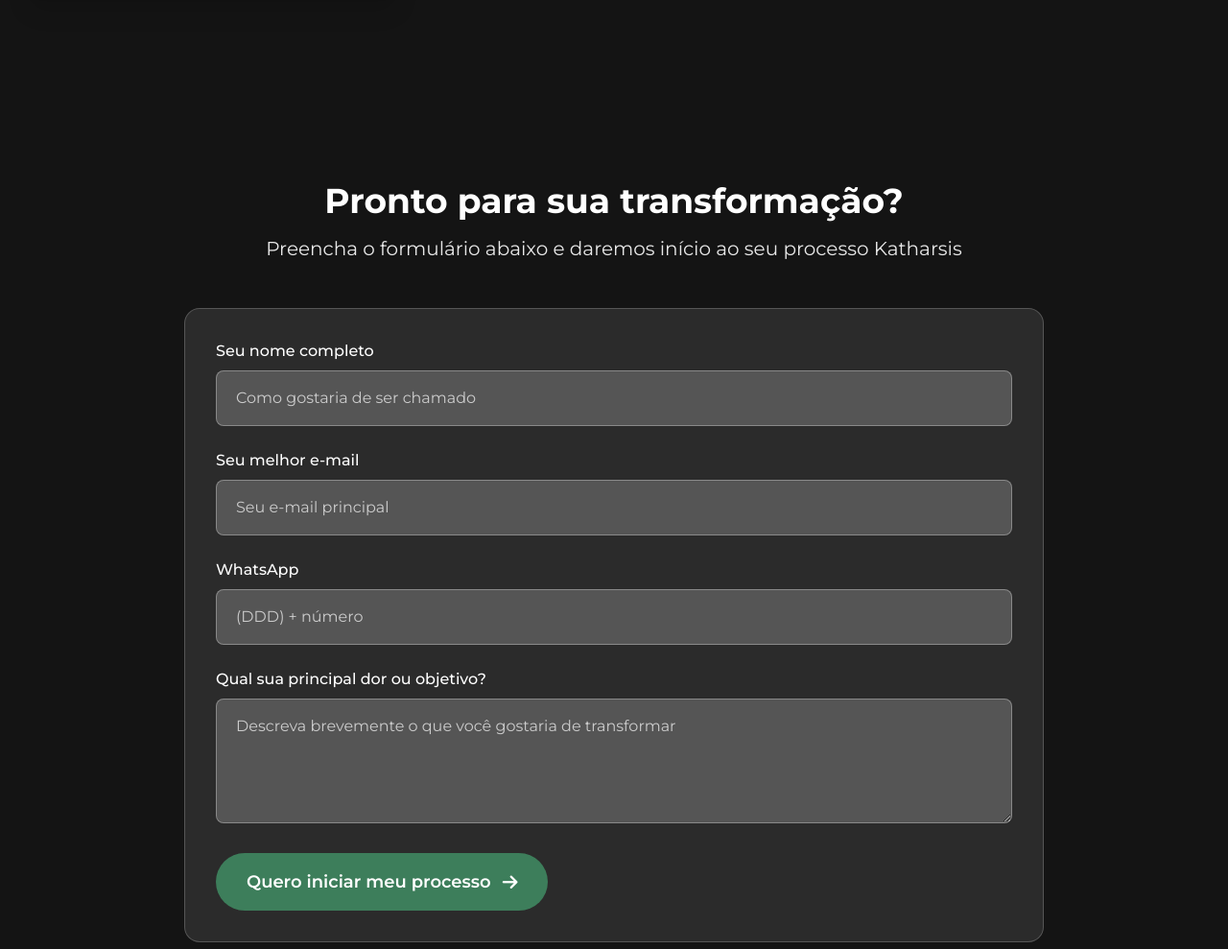
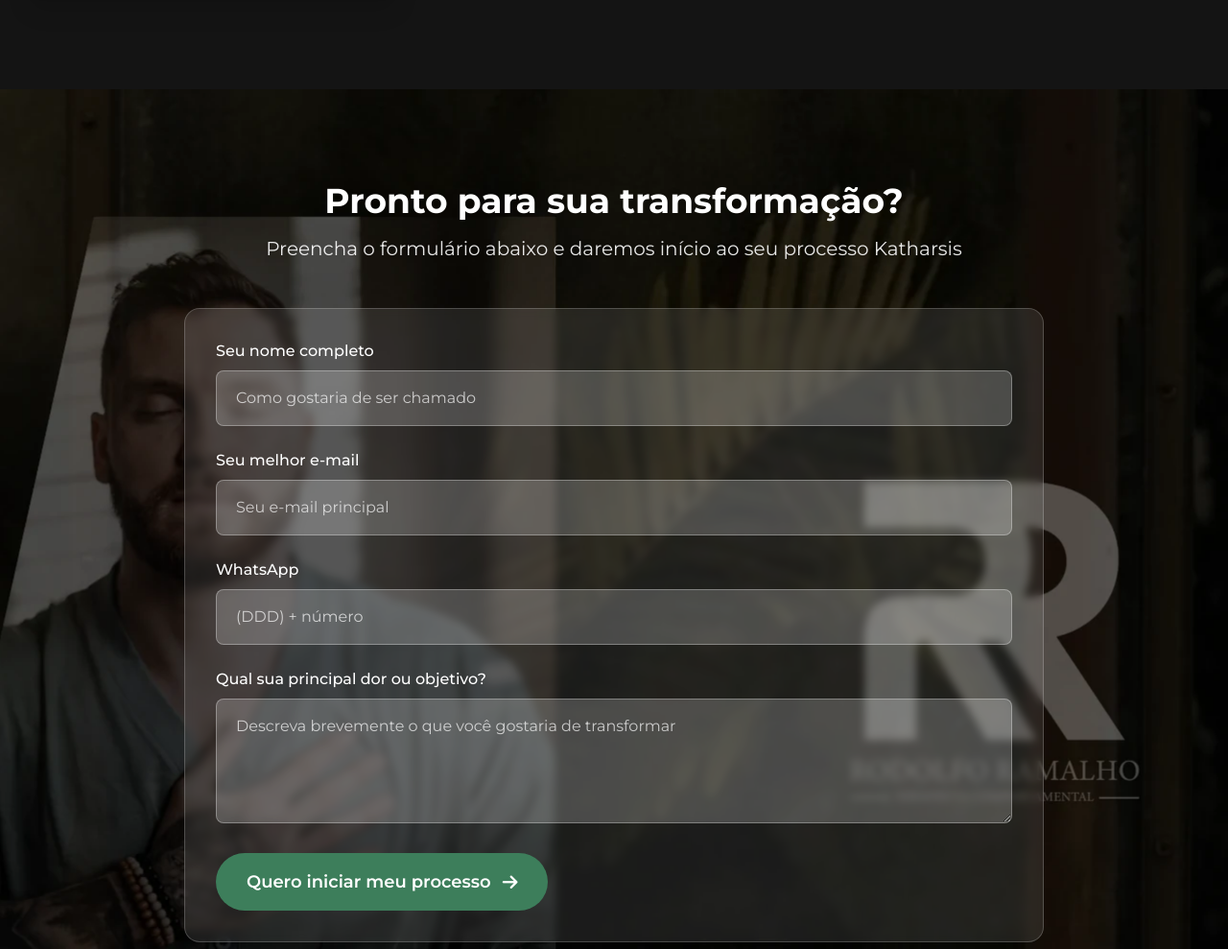
Before and after one commit to joaoMicheletti/LPKatharsis_RM, a plain HTML site: page index.html in a window 1280 px wide. Shown: the part 4674-5663 px from the top of the page at 96% size. Drawn offline with nearby package versions, Linux system fonts and the light colour scheme.

Commit message:
update
update

```diff
--- a/index.html
+++ b/index.html
@@ -633,7 +633,7 @@
   -->
 
   <!-- Formulário -->
-  <section id="formulario" class="py-16 md:py-24 px-6  text-white">
+  <section id="formulario" class="FAQ py-16 md:py-24 px-6  text-white">
     <div class="max-w-4xl mx-auto">
       <div class="text-center mb-12 animate-fade">
         <h2 class="text-3xl md:text-4xl font-bold mb-4">Pronto para sua transformação?</h2>
```
